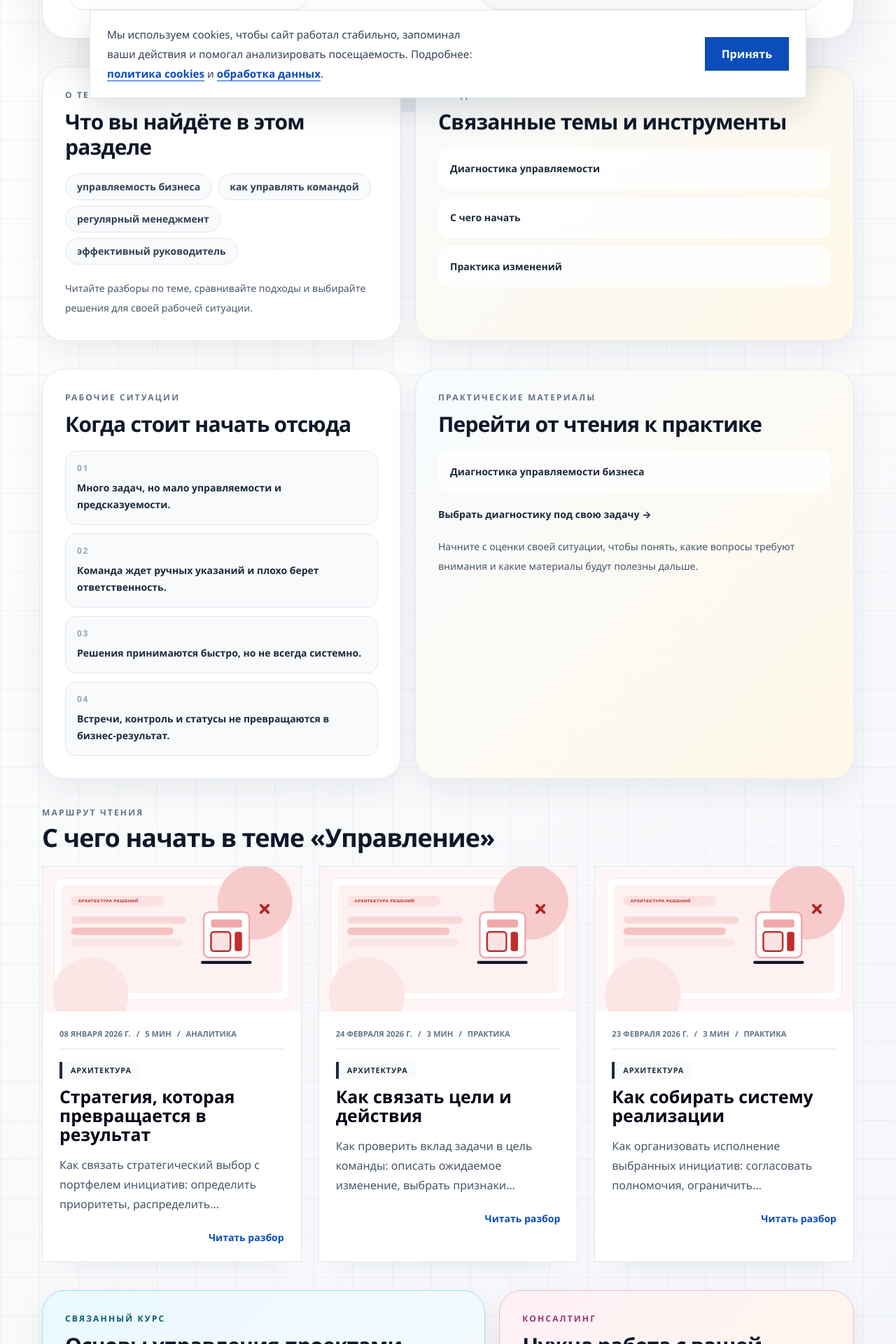
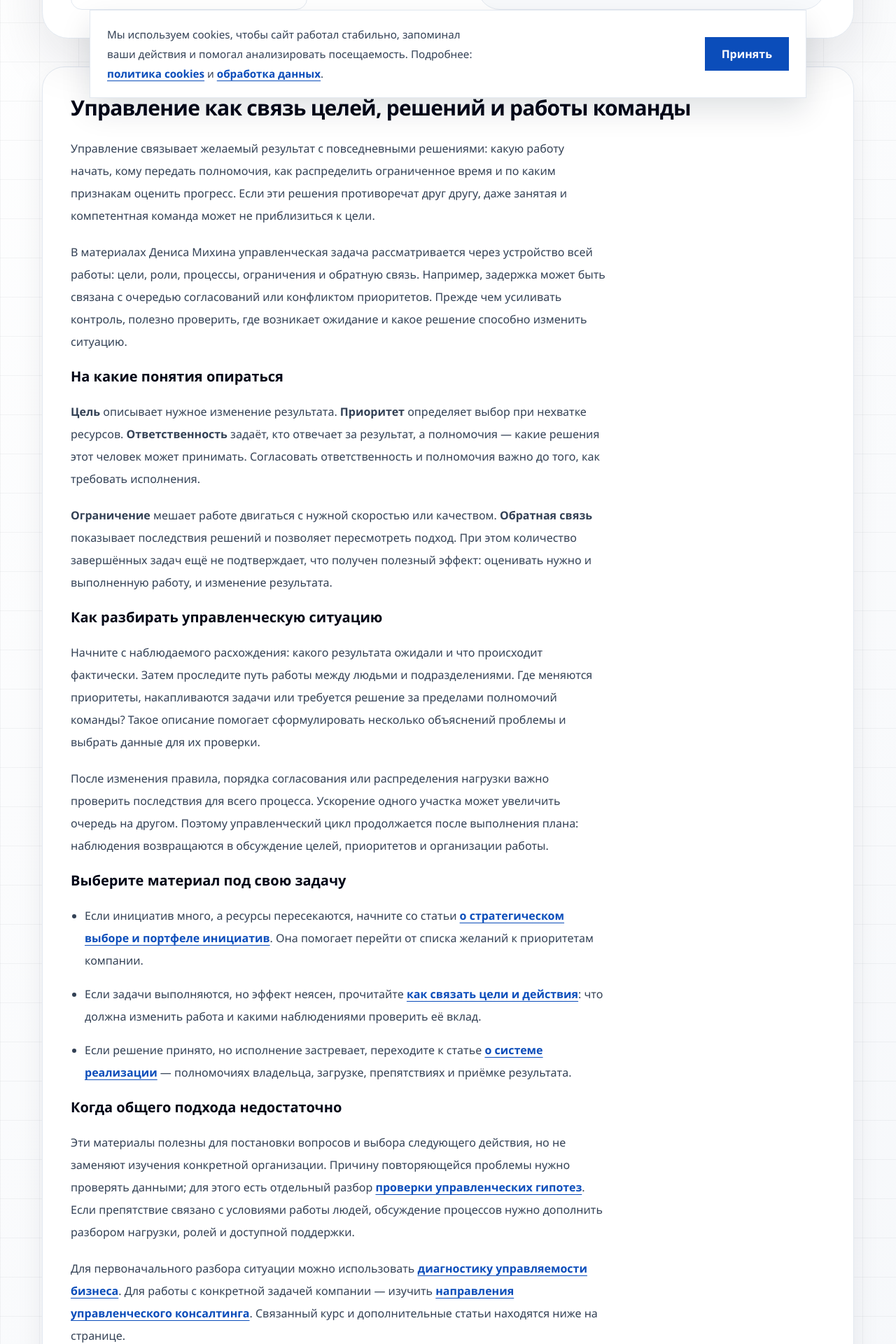
Before and after one commit to digitalmikhin-code/denis-journal, a Next.js app: page /hub/management in a window 1280 px wide. Shown: the part 640-2560 px from the top of the page at 70% size. Built offline with nearby package versions, Linux system fonts and the light colour scheme; no server answers.

Commit message:
Добавить экспертное введение в раздел управления

```diff
--- a/app/hub/[hub]/page.tsx
+++ b/app/hub/[hub]/page.tsx
@@ -128,6 +128,8 @@ export default function HubPage({ params }: Props): JSX.Element {
           </div>
         </div>
       </section>
+
+      {hub.slug === "management" && <ManagementGuide />}
 
       <section className="grid gap-5 lg:grid-cols-[0.9fr_1.1fr]">
         <article className="rounded-[2rem] border border-slate-200 bg-white p-6 shadow-soft md:p-8">
@@ -325,3 +327,87 @@ export default function HubPage({ params }: Props): JSX.Element {
     </div>
   );
 }
+
+function ManagementGuide(): JSX.Element {
+  return (
+    <section aria-labelledby="management-guide-title" className="rounded-[2rem] border border-slate-200 bg-white p-6 shadow-soft dark:border-slate-800 dark:bg-slate-900 md:p-10">
+      <h2 id="management-guide-title" className="text-3xl font-black tracking-tight text-slate-950 dark:text-slate-50">
+        Управление как связь целей, решений и работы команды
+      </h2>
+      <div className="mt-6 max-w-3xl space-y-5 leading-8 text-slate-700 dark:text-slate-300">
+        <p>
+          Управление связывает желаемый результат с повседневными решениями: какую работу начать,
+          кому передать полномочия, как распределить ограниченное время и по каким признакам оценить
+          прогресс. Если эти решения противоречат друг другу, даже занятая и компетентная команда
+          может не приблизиться к цели.
+        </p>
+        <p>
+          В материалах Дениса Михина управленческая задача рассматривается через устройство всей
+          работы: цели, роли, процессы, ограничения и обратную связь. Например, задержка может быть
+          связана с очередью согласований или конфликтом приоритетов. Прежде чем усиливать контроль,
+          полезно проверить, где возникает ожидание и какое решение способно изменить ситуацию.
+        </p>
+        <h3 className="text-xl font-bold text-slate-950 dark:text-slate-50">На какие понятия опираться</h3>
+        <p>
+          <strong>Цель</strong> описывает нужное изменение результата. <strong>Приоритет</strong>
+          {" "}определяет выбор при нехватке ресурсов. <strong>Ответственность</strong> задаёт,
+          кто отвечает за результат, а полномочия — какие решения этот человек может принимать.
+          Согласовать ответственность и полномочия важно до того, как требовать исполнения.
+        </p>
+        <p>
+          <strong>Ограничение</strong> мешает работе двигаться с нужной скоростью или качеством.
+          <strong> Обратная связь</strong> показывает последствия решений и позволяет пересмотреть
+          подход. При этом количество завершённых задач ещё не подтверждает, что получен полезный
+          эффект: оценивать нужно и выполненную работу, и изменение результата.
+        </p>
+        <h3 className="text-xl font-bold text-slate-950 dark:text-slate-50">Как разбирать управленческую ситуацию</h3>
+        <p>
+          Начните с наблюдаемого расхождения: какого результата ожидали и что происходит фактически.
+          Затем проследите путь работы между людьми и подразделениями. Где меняются приоритеты,
+          накапливаются задачи или требуется решение за пределами полномочий команды? Такое описание
+          помогает сформулировать несколько объяснений проблемы и выбрать данные для их проверки.
+        </p>
+        <p>
+          После изменения правила, порядка согласования или распределения нагрузки важно проверить
+          последствия для всего процесса. Ускорение одного участка может увеличить очередь на другом.
+          Поэтому управленческий цикл продолжается после выполнения плана: наблюдения возвращаются
+          в обсуждение целей, приоритетов и организации работы.
+        </p>
+        <h3 className="text-xl font-bold text-slate-950 dark:text-slate-50">Выберите материал под свою задачу</h3>
+        <ul className="list-disc space-y-4 pl-5">
+          <li>
+            Если инициатив много, а ресурсы пересекаются, начните со статьи{" "}
+            <Link href="/article/strategiya-kotoraya-prevraschaetsya-v-rezultat/" className="font-semibold text-brand underline underline-offset-4">о стратегическом выборе и портфеле инициатив</Link>.
+            Она помогает перейти от списка желаний к приоритетам компании.
+          </li>
+          <li>
+            Если задачи выполняются, но эффект неясен, прочитайте{" "}
+            <Link href="/article/kak-svyazat-tseli-i-deystviya/" className="font-semibold text-brand underline underline-offset-4">как связать цели и действия</Link>:
+            что должна изменить работа и какими наблюдениями проверить её вклад.
+          </li>
+          <li>
+            Если решение принято, но исполнение застревает, переходите к статье{" "}
+            <Link href="/article/kak-sobirat-sistemu-realizatsii/" className="font-semibold text-brand underline underline-offset-4">о системе реализации</Link> —
+            полномочиях владельца, загрузке, препятствиях и приёмке результата.
+          </li>
+        </ul>
+        <h3 className="text-xl font-bold text-slate-950 dark:text-slate-50">Когда общего подхода недостаточно</h3>
+        <p>
+          Эти материалы полезны для постановки вопросов и выбора следующего действия, но не заменяют
+          изучения конкретной организации. Причину повторяющейся проблемы нужно проверять данными;
+          для этого есть отдельный разбор{" "}
+          <Link href="/article/prichiny-glubzhe-simptomov-upravlencheskiy-vzglyad/" className="font-semibold text-brand underline underline-offset-4">проверки управленческих гипотез</Link>.
+          Если препятствие связано с условиями работы людей, обсуждение процессов нужно дополнить
+          разбором нагрузки, ролей и доступной поддержки.
+        </p>
+        <p>
+          Для первоначального разбора ситуации можно использовать{" "}
+          <Link href="/lead/business-control-diagnostic/" className="font-semibold text-brand underline underline-offset-4">диагностику управляемости бизнеса</Link>.
+          Для работы с конкретной задачей компании — изучить{" "}
+          <Link href="/consulting/" className="font-semibold text-brand underline underline-offset-4">направления управленческого консалтинга</Link>.
+          Связанный курс и дополнительные статьи находятся ниже на странице.
+        </p>
+      </div>
+    </section>
+  );
+}
```
